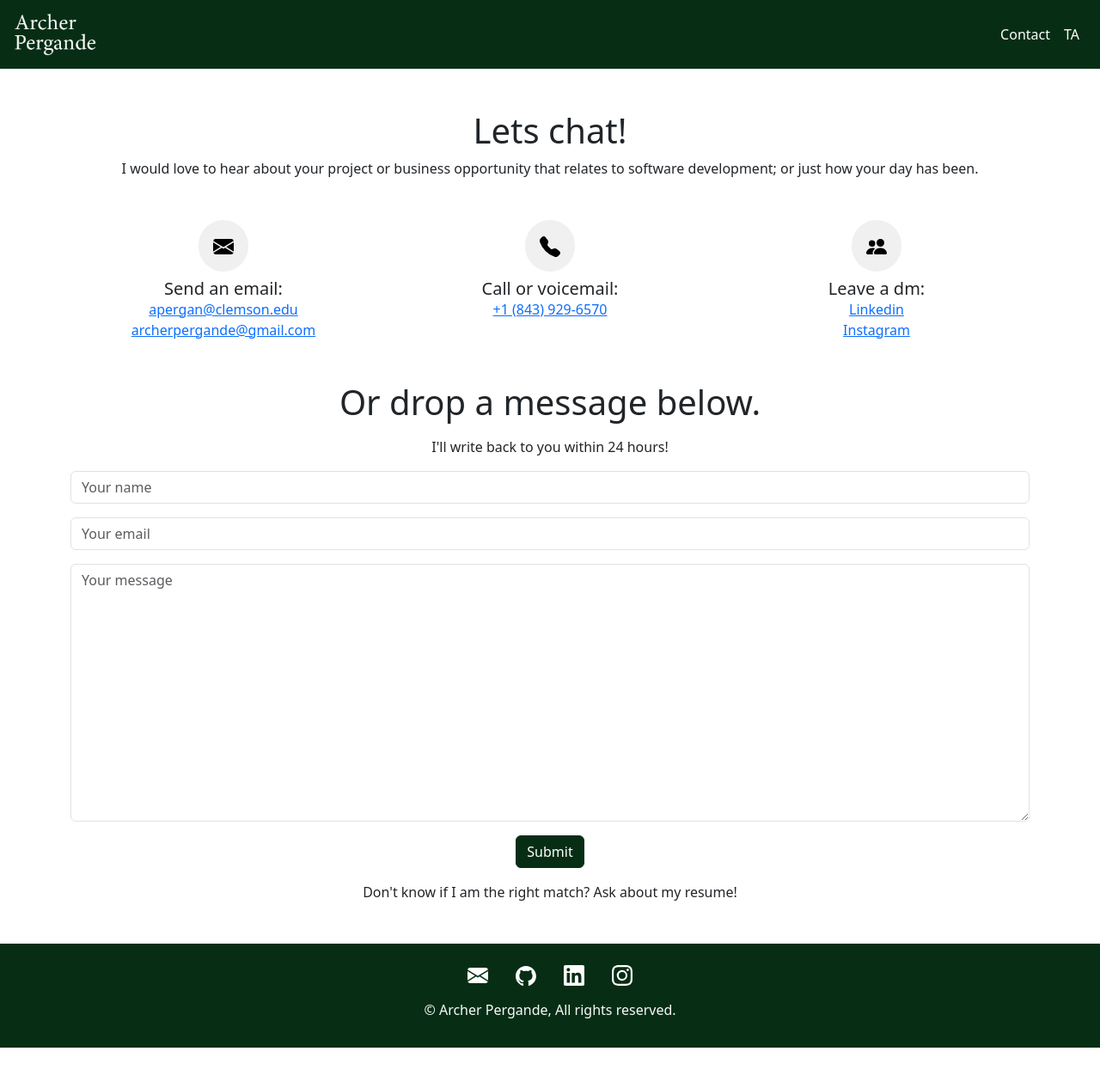
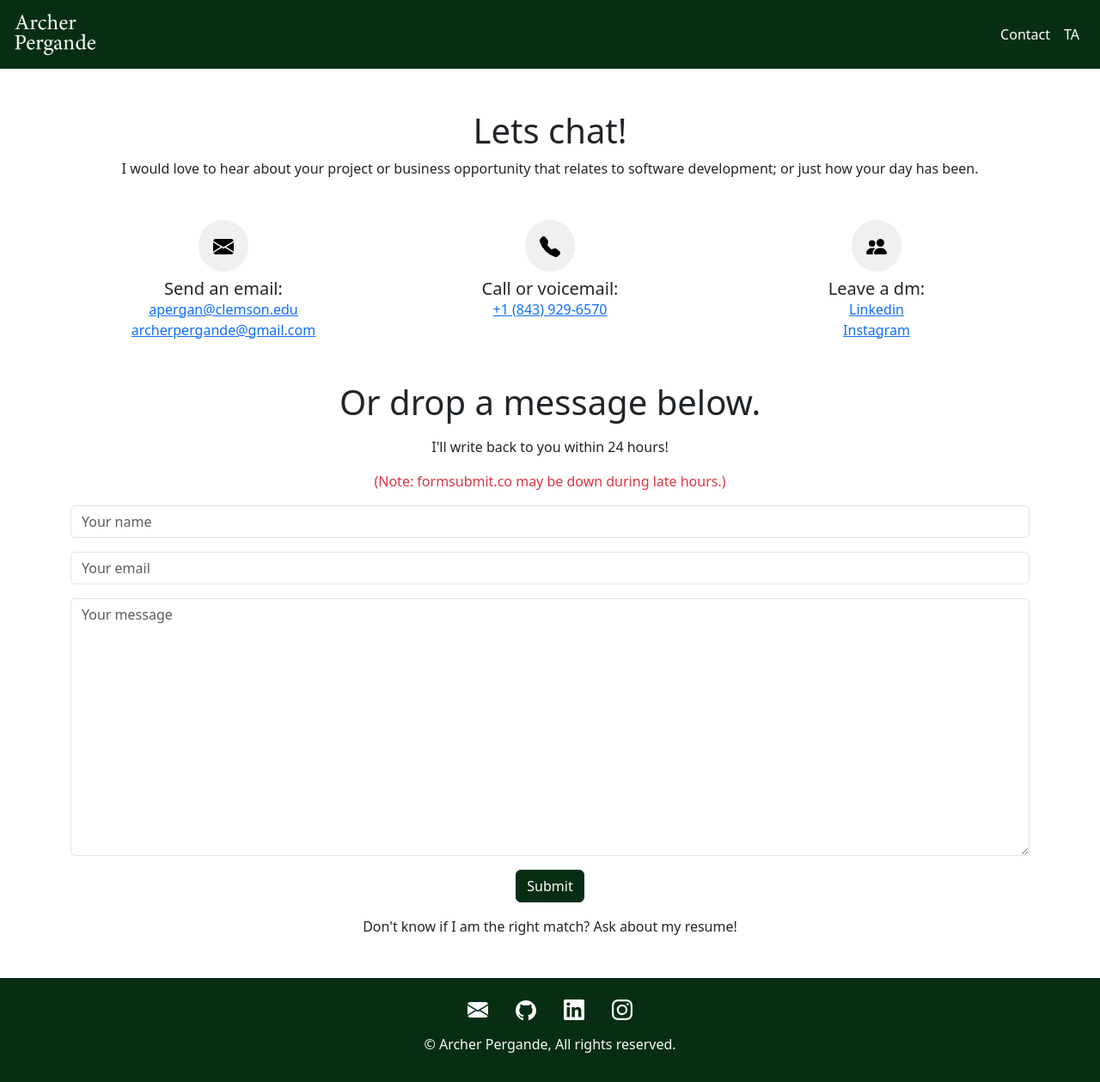
Before and after one commit to archerpergande/archerpergande.github.io, a Jekyll site: the page built from contact.html, in a window 1280 px wide and 1259 px high. Shown: the whole window at 86% size. Built offline with Jekyll 4.4.1, drawn with Linux system fonts in a browser that asks for light colours.

Commit message:
update contact page

```diff
--- a/contact.html
+++ b/contact.html
@@ -79,6 +79,7 @@ title: Contact
 <div class="container text-center mt-5">
     <h1 class="mb-3">Or drop a message below.</h1>
     <p>I'll write back to you within 24 hours!</p>
+    <p class="text-danger">(Note: formsubmit.co may be down during late hours.)</p>
 
     <!--formsubmit.co-->
     <form action="https://formsubmit.co/74f51d7d00c32efb7fdeadbc6a4d296d" method="POST">
@@ -90,7 +91,6 @@ title: Contact
         <input type="hidden" name="_captcha" value="false">
         <input type="text" name="_honey" style="display:none">
         <input type="hidden" name="_template" value="table">
-        <input type="hidden" name="_autoresponse" value="Archer Pergande: Thank you for reaching out! I will get back to you shortly.">
     </form>
 
     <p class="text-center mt-3">Don't know if I am the right match? Ask about my resume!</p>
```
